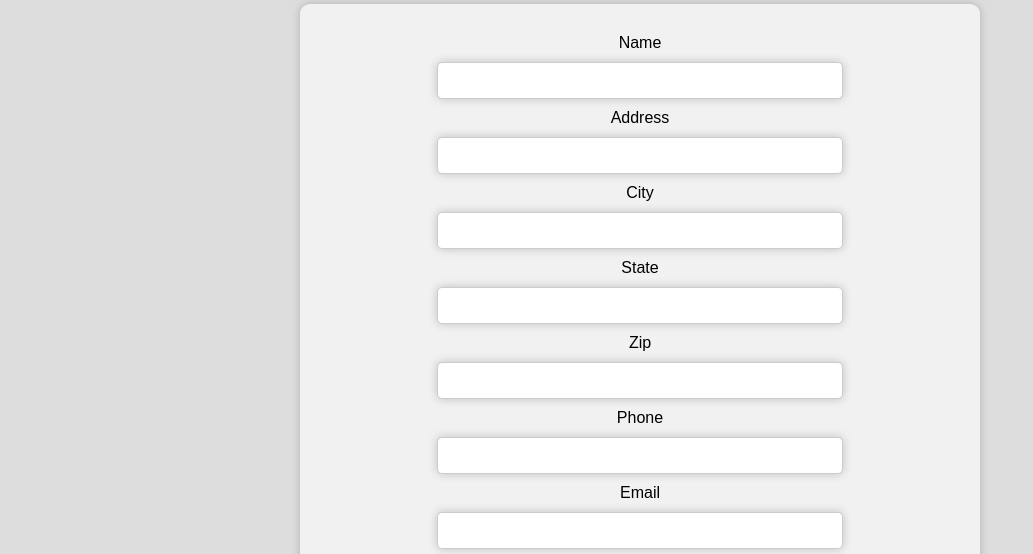
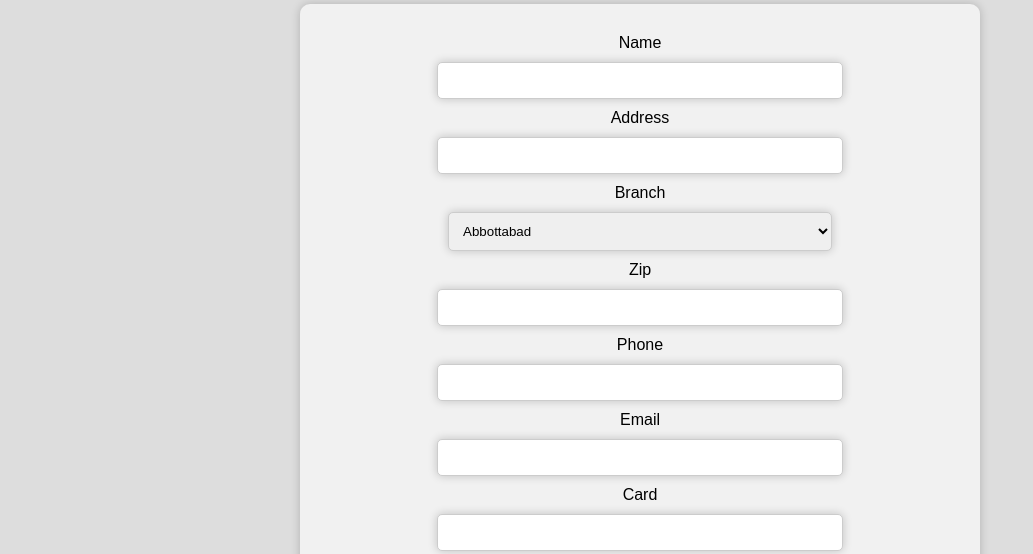
Before and after one commit to hamzaqureshi16/CoffeeShop, a plain HTML site: page Checkout.html in a window 1280 px wide. Shown: the part 246-800 px from the top of the page, without its empty margins (0-1033 px from the left). Drawn offline with Linux system fonts and the light colour scheme.

Commit message:
modified Checkout.html

```diff
--- a/CSS/LoginStyle.CSS
+++ b/CSS/LoginStyle.CSS
@@ -48,7 +48,7 @@ li{
             margin: 10px;
         }
 
-    .form input{
+    .form input,select{
             border-radius: 5em;
             display: block;
             margin: 0 auto;
@@ -80,7 +80,7 @@ li{
             box-shadow: 0 5px #666;
             transform: translateY(4px);
         }
-    .form input:focus{
+    .form input:focus, select:focus{
             background-color: #ddd;
             outline: none;
         }
--- a/Checkout.html
+++ b/Checkout.html
@@ -25,11 +25,17 @@
         <label for="address">Address</label>
         <input type="text" name="address" id="address">
 
-        <label for="city">City</label>
-        <input type="text" name="city" id="city">
+        <label for="branch">Branch</label>
 
-        <label for="state">State</label>
-        <input type="text" name="state" id="state">
+        <select name="branch" id="branch">
+            <option value="Abbottabad" selected>Abbottabad</option>
+            <option value="Islamabad">Islamabad</option>
+            <option value="Lahore">Lahore</option>
+            <option value="Karachi">Karachi</option>
+            <option value="Sialkot">Sialkot</option>
+            <option value="Rawalpindi">Rawalpindi</option>
+        </select>
+
 
         <label for="zip">Zip</label>
         <input type="text" name="zip" id="zip">
--- a/JS/cart.js
+++ b/JS/cart.js
@@ -40,6 +40,7 @@ function verifyCoupon(){//method to verify the user's coupon
   for(let i = 0; i < coupons.length ; i++){//iterates over the valid coupons
     if(userCoupon == coupons[i].text){//checking if the user's coupon is valid or not
       CalculateTotal(coupons[i].discount);//applying discount to the total bill
+      document.getElementById('couponInput').disabled = 'true';//disabling the input field
       alert('Coupon Applied');//alert
       return;
     }
--- a/homepageBoostrap/ifram.txt
+++ b/homepageBoostrap/ifram.txt
@@ -1 +1,7 @@
 <iframe src="CoffeeLogin.html" height="200" width="100%" frameborder="0"></iframe>
+coffee tutorial
+tips and tricks
+milk, sugar and retc option in menu page;
+cold and hot brew
+make general overlay for items in menu
+tell at checkout that coupon has been applied
```
Also changed, not shown: JS/Checkout.js (+6 -1 lines).
